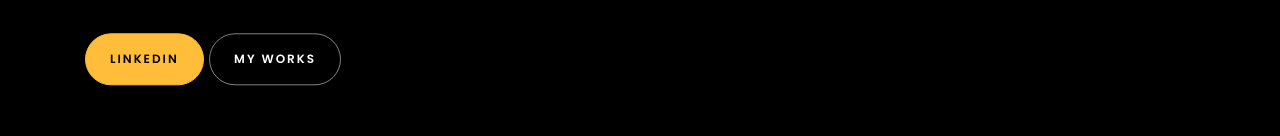
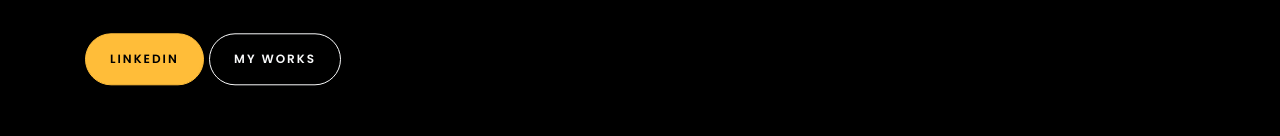
Before and after one commit to 22mig/My-Portfolio.io, a plain HTML site: page index.html in a window 1280 px wide. Shown: the part 460-596 px from the top of the page. Drawn offline with Linux system fonts and the light colour scheme; files whose address does not match are found by name.

Commit message:
Update index.html

```diff
--- a/index.html
+++ b/index.html
@@ -186,8 +186,11 @@
 						<br>
 			            <h2>Final Year Undergraduate</h2>
 						<br>
-			     <p><a href="https://www.linkedin.com/in/migul-jain-377904231/" class="btn btn-primary py-3 px-4">LinkedIn</a>
-			     <a href="https://github.com/22mig" class="btn btn-white btn-outline-white py-3 px-4">My works</a></p>
+			    <p>
+    <a href="https://www.linkedin.com/in/migul-jain-377904231/" class="btn btn-primary py-3 px-4">LinkedIn</a>
+    <a href="https://github.com/22mig" class="btn btn-outline-light py-3 px-4">My works</a>
+</p>
+
 		          </div>
 	        	</div>
 	        </div>
```
